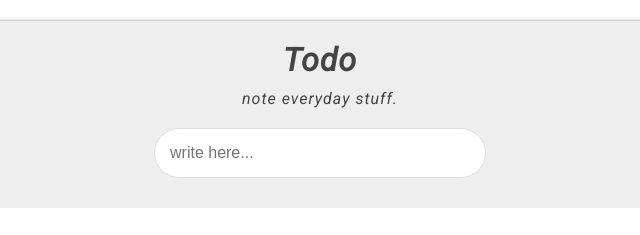
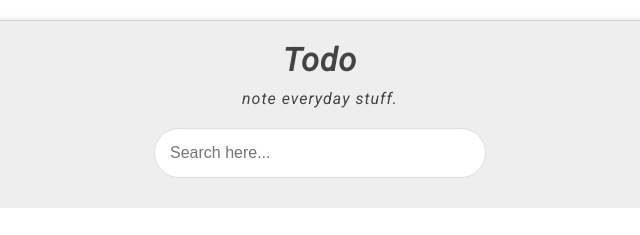
Before and after one commit to taraxdev/Todo, a plain HTML site: page index.html in a window 1280 px wide. Shown: the top 235 px of the page, 320-960 px from the left. Drawn offline with Linux system fonts and the light colour scheme.

Commit message:
Update index.html

```diff
--- a/index.html
+++ b/index.html
@@ -13,7 +13,7 @@
                 <h1 class="title">Todo</h1>
                 <p>note everyday stuff.</p>
                 <form id="note-down">
-                    <input type="text" placeholder="write here..." />
+                    <input type="text" placeholder="Search here..." />
                 </form>
             </div>
         </header>
```
